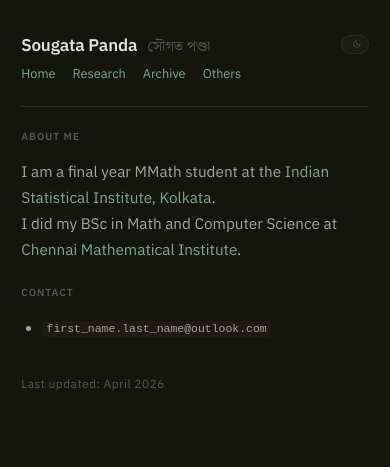
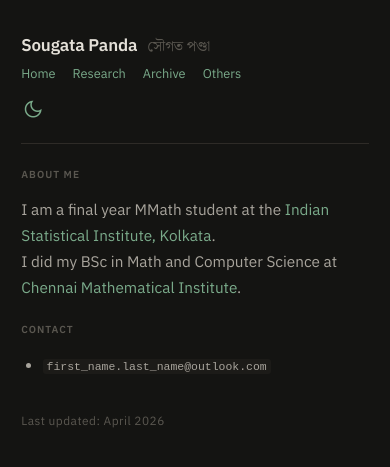
Before and after one commit to sougata543/sougata543.github.io, a Jekyll site: the page built from index.md, in a window 390 px wide. Shown: the top 467 px of the page. Built offline with Jekyll 4.4.1, drawn with Linux system fonts in a browser that asks for light colours; some web fonts are replaced.

Commit message:
minor fix

```diff
--- a/css/style.css
+++ b/css/style.css
@@ -140,36 +140,23 @@ header nav a:hover { color: var(--accent); }
 
 /* ─── THEME TOGGLE ───────────────────────────────────── */
 .theme-toggle {
-  display: flex;
-  align-items: center;
-  gap: 0.4rem;
-  background: var(--bg-subtle);
-  border: 0.5px solid var(--border);
-  border-radius: 20px;
-  padding: 0.2rem 0.3rem 0.2rem 0.6rem;
   cursor: pointer;
   user-select: none;
   flex-shrink: 0;
   margin-left: 1.25rem;
   align-self: flex-start;
-  margin-top: 0.15rem;
-  transition: background 0.2s, border-color 0.2s;
+  margin-top: 0.05rem;
+  color: var(--accent);
+  transition: color 0.15s;
 }
 
-.theme-toggle span {
-  font-size: 0.6rem;
-  font-weight: 500;
-  color: var(--text-muted);
-  letter-spacing: 0.06em;
+.theme-toggle:hover { color: var(--accent-hover); }
+
+.theme-toggle .material-symbols-outlined {
+  font-size: 1.4rem;
+  display: block;
 }
 
-.theme-toggle-pip {
-  width: 16px;
-  height: 16px;
-  border-radius: 50%;
-  background: var(--text-muted);
-  opacity: 0.5;
-}
 
 /* ─── MAIN ───────────────────────────────────────────── */
 main {
@@ -285,15 +272,11 @@ footer {
   html { font-size: 17px; }
 
   header {
-    flex-direction: row;
-    align-items: flex-start;
-  }
-
-  header > div:first-child {
-    flex: 1;
+    flex-direction: column;
+    gap: 0.75rem;
   }
 
   header nav { gap: 1rem; }
 
-  .theme-toggle { margin-left: 1rem; margin-top: 0.05rem; }
+  .theme-toggle { margin-left: 0; }
 }
```
